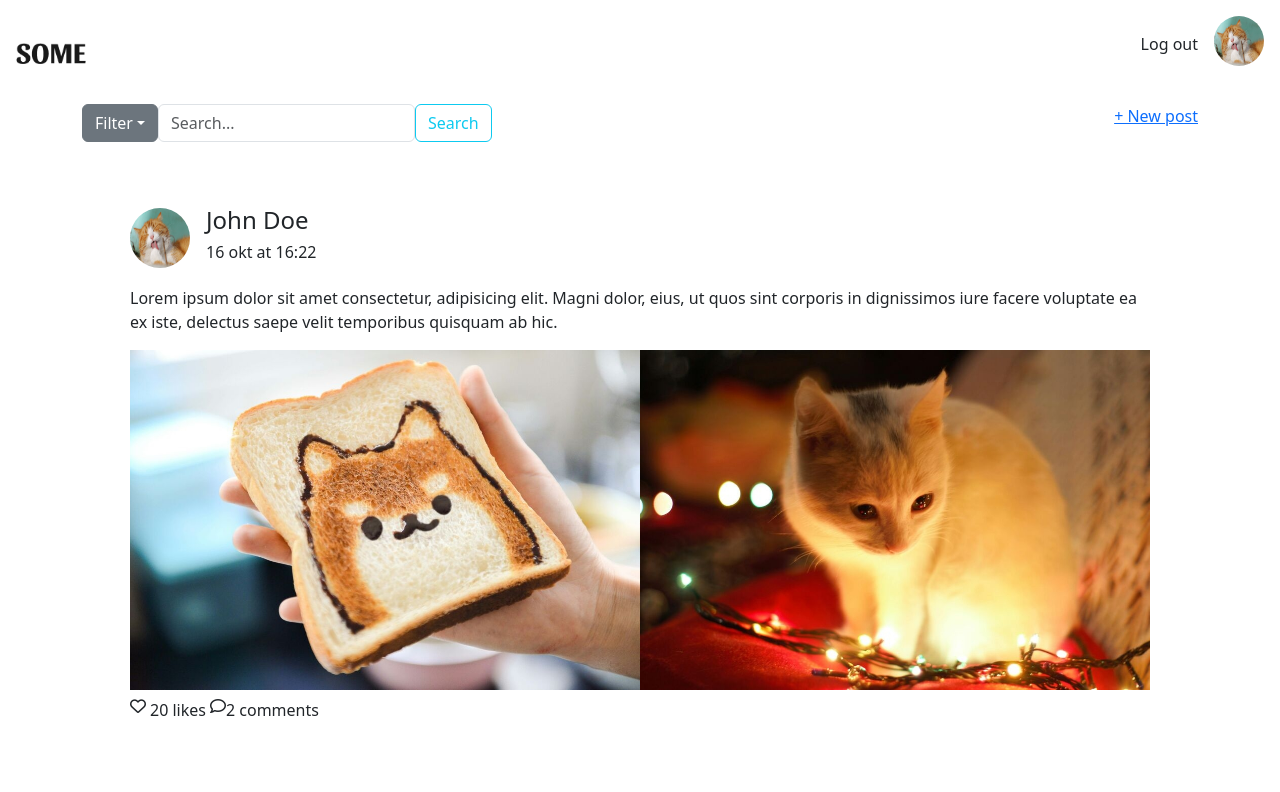
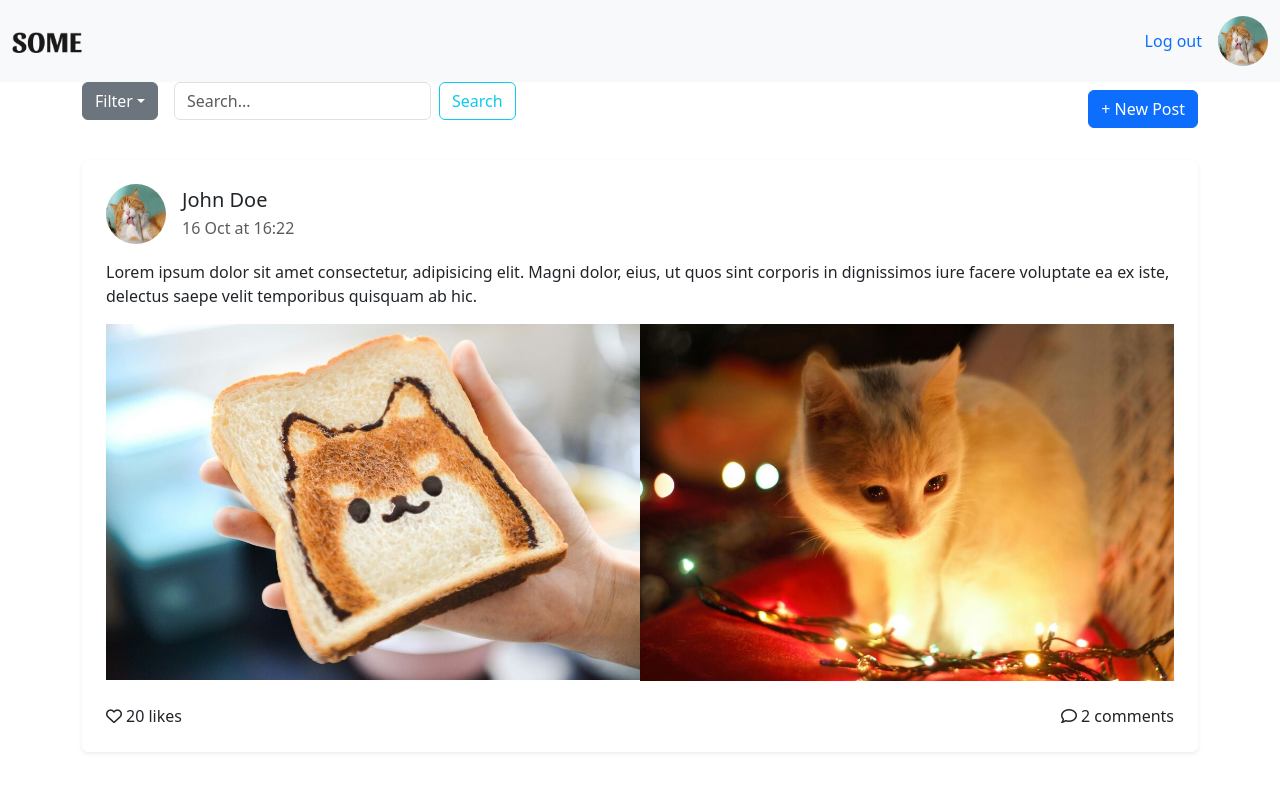
Before and after one commit to juliehabb/CSS-FrameWork, a website: page feed/index.html in a window 1280 px wide. Drawn offline with nearby package versions, Linux system fonts and the light colour scheme.

Commit message:
Added styling

```diff
--- a/feed/index.html
+++ b/feed/index.html
@@ -7,100 +7,88 @@
         <meta name="feed" content="This is your feed">
         <title>Feed</title>
         <link rel="stylesheet" href="/node_modules/bootstrap/dist/css/bootstrap.min.css" />
-        <link rel="stylesheet" href="css/index.css" />
+        <link rel="stylesheet" href="../css/index.css" />
         <script src="https://kit.fontawesome.com/ab8b6737a1.js" crossorigin="anonymous"></script>
     </head>
 
     <body>
-        <header >
-            <nav class="container-fluid d-flex justify-content-between p-3 align-items-center">
-                <div class="">
-                    <a href="index.html">
-                        <img src="/img/SOME.png" alt="Website Logo"
-                        class="img-fluid" width="70" height="auto">
+        <header>
+            <nav class="navbar navbar-expand-lg navbar-light bg-light py-3">
+                <div class="container-fluid">
+                    <a href="index.html" class="navbar-brand">
+                        <img src="/img/SOME.png" alt="Website Logo" class="img-fluid" width="70">
+                    </a>
+                    <div class="d-flex align-items-center">
+                        <ul class="list-unstyled mb-0 me-3">
+                            <li><a href="#" class="text-decoration-none">Log out</a></li>
+                        </ul>
+                        <a href="/profile/index.html">
+                            <img src="../img/pexels-pixabay-57416.jpg" alt="Profile Photo" class="rounded-circle" width="50" height="50">
                         </a>
                     </div>
-                <div class="d-flex">
-                    <ul class="list-unstyled p-3 ">
-                        <li>Log out</li>
-                    </ul>
-                    <a href="/account/profile.html">
-                        <img src="../img/pexels-pixabay-57416.jpg" alt="Profile Photo" class=" d-line-block align-top rounded-circle " width="50" height="50">
-                    </a>
-
                 </div>
             </nav>
         </header>
+
         <main>
             <div class="container-sm">
-                <div class="row">
-                    <div class="d-flex justify-content-between " >
-                        <div class="container-filter-search d-flex pb-3 ">
-                            <div class="dropdown pr-5">
+                <div class="row justify-content-between">
+                    <div class="col-12 col-md-6 d-flex pb-3">
+                        <div class="dropdown pe-3">
                             <button class="btn btn-secondary dropdown-toggle" type="button" id="filterDropdown" data-bs-toggle="dropdown" aria-expanded="false">Filter</button>
                             <ul class="dropdown-menu" aria-labelledby="filterDropdown">
-                                    <li><a class="dropdown-item" href="#"></a>All</li>
-                                    <li><a class="dropdown-item" href="#"></a>New</li>
-                                    <li><a class="dropdown-item" href="#"></a></li>
-
+                                <li><a class="dropdown-item" href="#">All</a></li>
+                                <li><a class="dropdown-item" href="#">New</a></li>
+                                <li><a class="dropdown-item" href="#">Trending</a></li>
                             </ul>
                         </div>
-                            <div class="search-container d-flex ml-5">
-                                <input type="search" class="form-control me 2 search-field" placeholder="Search...">
-                                <i class=""></i>
-                                <button class="btn btn-outline-info" type="send">Search</button>
+                        <div class="search-container d-flex">
+                            <input type="search" class="form-control me-2" placeholder="Search...">
+                            <button class="btn btn-outline-info" type="button">Search</button>
                         </div>
                     </div>
-                        <div class="npost-button-container">
-                            <a class="" href="">
-                                <p> + New post</p>
-                            </a>
+
+                    <div class="col-12 col-md-6 d-flex justify-content-end align-items-center">
+                        <a href="#" class="btn btn-primary">+ New Post</a>
                     </div>
                 </div>
-                    <div class="section-full-blogposts">
-                        <article class="bg p-5 d-flex flex-column">
-                            <div class="d-flex flex-row align-items-center mb-3">
-                                <div class="">
-                                    <img src="../img/pexels-pixabay-57416.jpg" alt="Profile Picture" class="rounded-circle " height="60" width="60" >
+
+                <div class="section-full-blogposts mt-4">
+                    <article class="bg-white p-4 rounded shadow-sm mb-4">
+                        <div class="d-flex align-items-center mb-3">
+                            <div class="me-3">
+                                <img src="../img/pexels-pixabay-57416.jpg" alt="Profile Picture" class="rounded-circle" height="60" width="60">
                             </div>
-                                <div class="px-3 ">
-                                    <h4>John Doe</h4>
-                                    <h6>16 okt at 16:22</h6>
+                            <div>
+                                <h5 class="mb-1">John Doe</h5>
+                                <p class="text-muted mb-0">16 Oct at 16:22</p>
                             </div>
                         </div>
-                            <div>
                         <p>Lorem ipsum dolor sit amet consectetur, adipisicing elit. Magni dolor, eius, ut quos sint corporis in dignissimos iure facere voluptate ea ex iste, delectus saepe velit temporibus quisquam ab hic.</p>
+                        <div class="post-full-img-container d-flex justify-content-between mt-3">
+                            <div class="post-full-img col-md-6 mb-3">
+                                <img class="card-img-top" src="../img/pexels-catscoming-920220.jpg" alt="Image 1">
                             </div>
-                            <div class="post-full-img-container d-flex justify-content-between">
-                                <div class="post-full-img col-md-6 ">
-                                    <div class="">
-                                        <img class="card-img-top" src="../img/pexels-catscoming-920220.jpg" alt="Placeholder">
+                            <div class="post-full-img col-md-6">
+                                <img class="card-img-top" src="../img/pexels-eftodii-aurelia-90976-735423.jpg" alt="Image 2">
                             </div>
                         </div>
-                                <div class="post-full-img col-md-6">
-                                    <div class="">
-                                        <img class="card-img-top"  src="../img/pexels-eftodii-aurelia-90976-735423.jpg" alt="Placeholder">
+                        <div class="post-likes-comments-container d-flex justify-content-between mt-2">
+                            <div class="d-flex align-items-center">
+                                <i class="fa-regular fa-heart me-1"></i>
+                                <p class="mb-0">20 likes</p>
                             </div>
-                                </div>
-                            </div>
-                            <div class="post-likes-comments-container d-flex pt-2  ">
-                                <div class=" d-flex flex-row">
-                                    <i class="fa-regular fa-heart "></i>
-                                    <p class="px-1" >20 likes</p>
-                                </div>
-                                <div class=" d-flex flex-row">
-                                    <i class="fa-regular fa-comment"></i>
-                                    <p>2 comments</p>
+                            <div class="d-flex align-items-center">
+                                <i class="fa-regular fa-comment me-1"></i>
+                                <p class="mb-0">2 comments</p>
                             </div>
                         </div>
                     </article>
                 </div>
             </div>
-            </div>
+        </main>
 
-        </main>
-        <footer>
+        <footer></footer>
+    </body>
 
-        </footer>
-    </body>
 </html>
```
Lines whose indentation alone changed are shown as unchanged.
